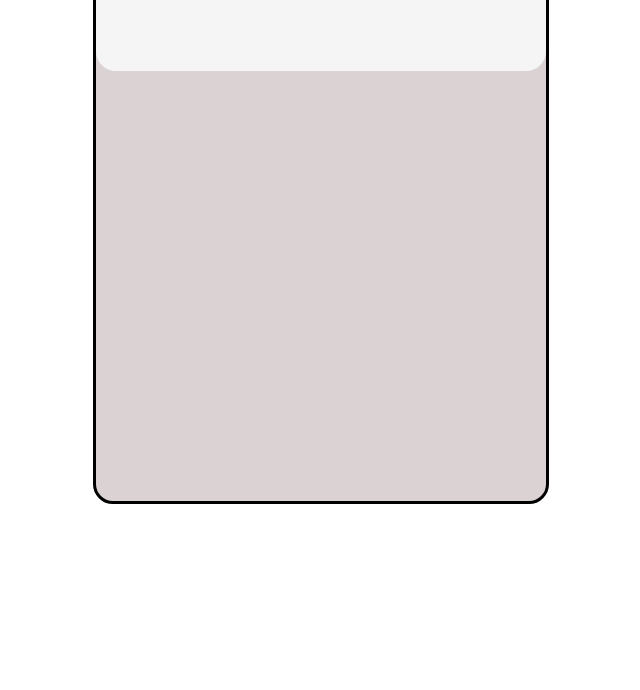
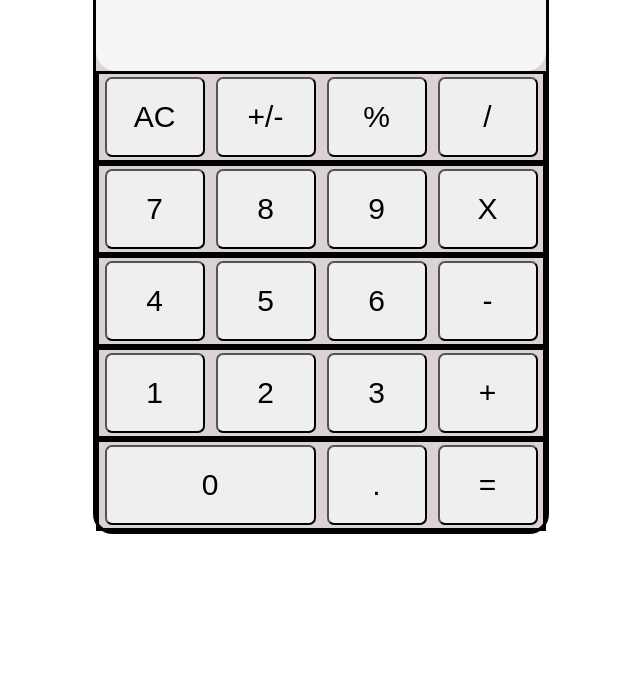
Before and after one commit to MarkoM71/odin-calculator, a plain HTML site: page index.html in a window 1280 px wide. Shown: the part 110-800 px from the top of the page, without its empty margins (319-959 px from the left). Drawn offline with Linux system fonts and the light colour scheme.

Commit message:
Add buttons to calculator

```diff
--- a/index.html
+++ b/index.html
@@ -10,7 +10,36 @@
 <body>
     <div class="container">
         <div class="calculator">
-            <div class="screen"></div>
+            <div class="screen">123</div>
+            <div class="row">
+                <button>AC</button>
+                <button>+/-</button>
+                <button>%</button>
+                <button>/</button>
+            </div>
+            <div class="row">
+                <button>7</button>
+                <button>8</button>
+                <button>9</button>
+                <button>X</button>
+            </div>
+            <div class="row">
+                <button>4</button>
+                <button>5</button>
+                <button>6</button>
+                <button>-</button>
+            </div>
+            <div class="row">
+                <button>1</button>
+                <button>2</button>
+                <button>3</button>
+                <button>+</button>
+            </div>
+            <div class="row2">
+                <button id="zero">0</button>
+                <button>.</button>
+                <button>=</button>
+            </div>
         </div>
     </div>
 
--- a/style.css
+++ b/style.css
@@ -6,7 +6,7 @@
 
 .calculator {
     margin-top: 50px;
-    height: 550px;
+    height: 580px;
     width: 450px;
     background-color: rgb(219, 211, 211);
     border-style: solid;
@@ -18,4 +18,36 @@
     background-color: whitesmoke;
     height: 120px;
     border-radius: 20px;
+    font-size: 30px;
+    text-align: center;
 }
+
+.row, .row2 {
+    height: 86px;
+    border-color: black;
+    border-style: solid;
+}
+
+.row {
+    display: flex;
+    justify-content: space-around;
+    align-items: center;
+}
+
+.row2 {
+    display: flex;
+    justify-content: space-around;
+    align-items: center;
+}
+
+button {
+    width: 100px;
+    height: 80px;
+    border-radius: 7px;
+    font-size: 30px;
+}
+
+#zero {
+    width: 211px;
+    height: 80px;
+}
```
